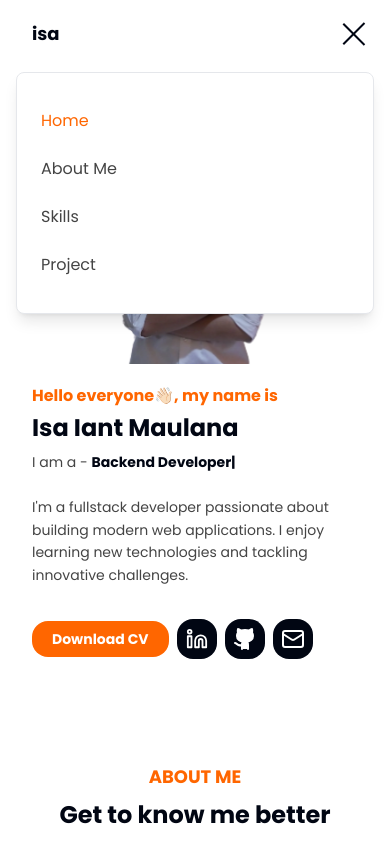
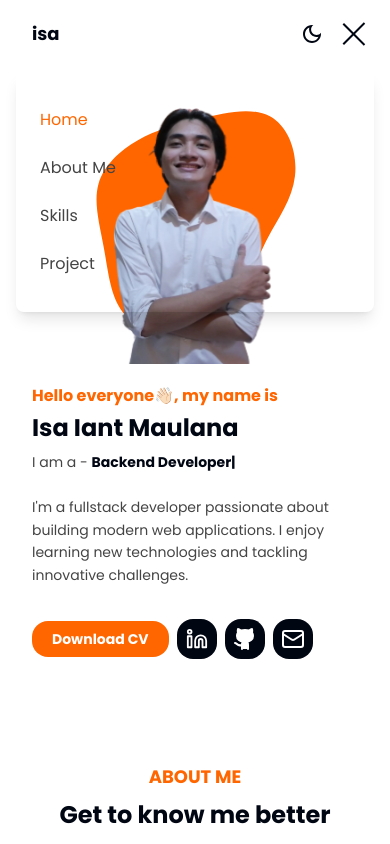
Before and after one commit to Isaaja/portofolio-app, a Next.js app: page / in a window 390 px wide. Both pictures are taken after a click on the button 359 px from the left and 34 px from the top of the page. Shown: the top 844 px of the page. Built offline with nearby package versions, Linux system fonts and the light colour scheme; no server answers.

Commit message:
style: :art: change navigations style

```diff
--- a/components/layouts/navigation.js
+++ b/components/layouts/navigation.js
@@ -1,7 +1,6 @@
 import React, { useState, useEffect } from "react";
 import { Moon, Sun } from "../utilities/icon";
 import Link from "next/link";
-import { usePathname } from "next/navigation";
 
 const Navigation = () => {
   const [menus, setMenus] = useState([]);
@@ -170,11 +169,11 @@ const Navigation = () => {
           <nav
             className={`${hamburger ? "mt-1" : "hidden"} ${
               isMobile
-                ? "border dark:border-white/20 dark:bg-dark z-[9999]"
+                ? "dark:border-white/20 dark:bg-dark z-[9999]"
                 : ""
-            } transition duration-300 ease-in-out absolute right-0 top-full w-full max-w-full rounded-lg bg-white py-5 shadow-lg lg:static lg:flex lg:justify-center lg:max-w-full lg:rounded-none lg:bg-transparent lg:shadow-none`}
+            } transition duration-300 ease-in-out absolute right-0 top-full w-full max-w-full rounded-lg py-5 shadow-lg md:static md:flex md:justify-center md:max-w-full md:rounded-none md:bg-transparent md:shadow-none`}
           >
-            <ul className="block lg:flex">
+            <ul className=" md:flex">
               <a
                 href="#home"
                 onClick={() => handleNavLinkClick("home")}
@@ -212,7 +211,6 @@ const Navigation = () => {
 
           {/* Kanan - Dark Mode */}
           <div className="flex items-center gap-4">
-            {!isMobile && (
             <label
               htmlFor="dark-toggle"
               className="cursor-pointer"
@@ -232,14 +230,13 @@ const Navigation = () => {
                 )}
               </div>
             </label>
-            )}
 
             {/* Hamburger mobile */}
             <button
               id="hamburger"
               name="hamburger"
               type="button"
-              className={`block lg:hidden ${
+              className={`block sm:hidden ${
                 hamburger ? "hamburger-active" : ""
               }`}
               onClick={hamburgerToggle}
```
Lines whose indentation alone changed are shown as unchanged.
